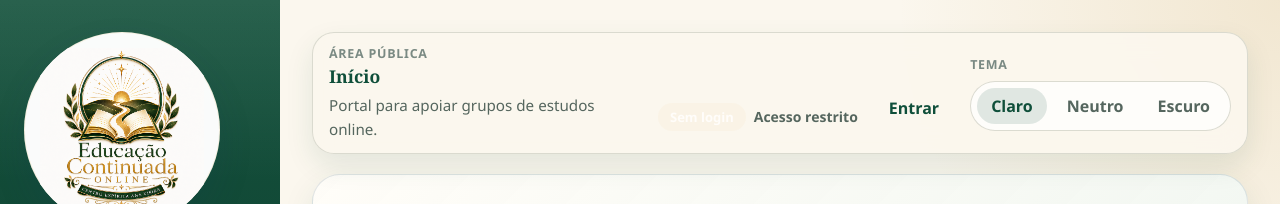
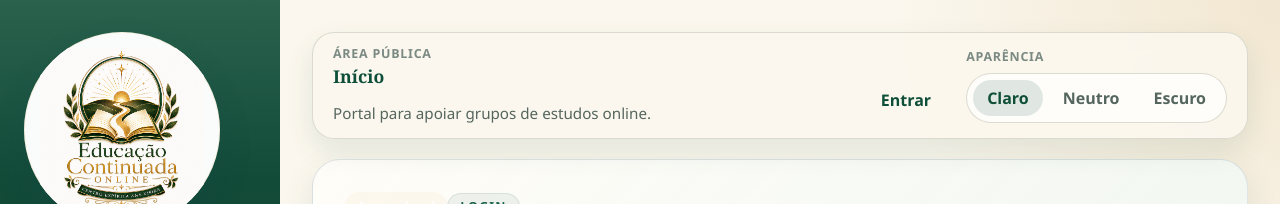
Before and after one commit to brodyandre/portal-estudos-espiritas-ai, a React (Vite) app in the folder apps/web/: page /login in a window 1280 px wide. Shown: the top 204 px of the page. Built offline with nearby package versions, Linux system fonts and the light colour scheme; no server answers.

Commit message:
feat(web): improve global context header experience

```diff
--- a/apps/web/src/components/auth/AreaSwitcher.tsx
+++ b/apps/web/src/components/auth/AreaSwitcher.tsx
@@ -22,8 +22,8 @@ export const AreaSwitcher = () => {
   }
 
   return (
-    <div className="area-switcher" role="group" aria-label="Alternar perfil demonstrativo">
-      <span className="area-switcher__label">Perfil demo</span>
+    <div className="area-switcher" role="group" aria-label="Visualizar como perfil demonstrativo">
+      <span className="area-switcher__label">Visualizar como</span>
       <div className="area-switcher__options">
         {getAvailableMockUsers().map((user) => {
           const isActive = user.role === currentUser.role;
--- a/apps/web/src/components/layout/AppLayout.tsx
+++ b/apps/web/src/components/layout/AppLayout.tsx
@@ -167,6 +167,7 @@ export const AppLayout = ({ area = "public" }: AppLayoutProps) => {
 
   const currentSection = trackedSections.find((section) => section.targetId === activeSectionId) ?? null;
   const activeSidebarSectionTargetId = currentSection?.navTargetId ?? currentSection?.targetId ?? null;
+  const shouldShowRealSession = !isDemoMode && Boolean(user);
 
   const handleLogout = async () => {
     await logout();
@@ -213,35 +214,50 @@ export const AppLayout = ({ area = "public" }: AppLayoutProps) => {
         <main className="app-main" id="main-content">
           <div className="app-main__inner">
             <div className="page-context-bar" aria-label="Contexto da página">
+              <div className="page-context-bar__context">
                 <div className="page-context-bar__body">
                   <span className="page-context-bar__eyebrow">{areaLabels[area]}</span>
                   <strong>{currentPage.title}</strong>
+                </div>
                 <p className="page-context-bar__description">{currentPage.description}</p>
-              </div>
-              <div className="page-context-bar__controls">
                 {currentSection ? (
                   <div className="page-context-bar__status">
                     <span className="page-context-bar__label">Seção atual</span>
                     <span className="page-context-bar__value">{currentSection.label}</span>
                   </div>
                 ) : null}
+              </div>
+              <div className="page-context-bar__controls" aria-label="Controles globais">
+                {isDemoMode ? (
+                  <div className="page-context-bar__group page-context-bar__group--demo">
+                    <span className="page-context-bar__mode">Modo demonstrativo</span>
+                    <AreaSwitcher />
+                  </div>
+                ) : null}
+                {shouldShowRealSession ? (
+                  <div className="page-context-bar__group page-context-bar__group--session">
                     <RoleBadge user={user} />
-                {isDemoMode ? <AreaSwitcher /> : null}
+                  </div>
+                ) : null}
                 {isAuthenticated ? (
-                  <>
+                  <div className="page-context-bar__group page-context-bar__group--account" aria-label="Conta">
                     <Button to="/minha-conta/seguranca" variant="secondary">
                       Segurança
                     </Button>
                     <Button disabled={isEndingSession} onClick={() => void handleLogout()} type="button" variant="ghost">
                       {isEndingSession ? "Saindo..." : "Sair"}
                     </Button>
-                  </>
+                  </div>
                 ) : (
+                  <div className="page-context-bar__group page-context-bar__group--account" aria-label="Conta">
                     <Button to="/login" variant="ghost">
                       Entrar
                     </Button>
+                  </div>
                 )}
+                <div className="page-context-bar__group page-context-bar__group--appearance">
                   <ThemeSwitcher onChange={setTheme} value={theme} />
+                </div>
               </div>
             </div>
             <Outlet />
--- a/apps/web/src/components/layout/ThemeSwitcher.tsx
+++ b/apps/web/src/components/layout/ThemeSwitcher.tsx
@@ -8,8 +8,8 @@ interface ThemeSwitcherProps {
 
 export const ThemeSwitcher = ({ value, onChange }: ThemeSwitcherProps) => {
   return (
-    <div className="theme-switcher" role="group" aria-label="Escolher tema da interface">
-      <span className="theme-switcher__label">Tema</span>
+    <div className="theme-switcher" role="group" aria-label="Escolher aparência da interface">
+      <span className="theme-switcher__label">Aparência</span>
       <div className="theme-switcher__options">
         {themeOptions.map((option) => (
           <button
--- a/apps/web/src/styles/global.css
+++ b/apps/web/src/styles/global.css
@@ -409,6 +409,12 @@ img {
   box-shadow: var(--context-bar-shadow);
 }
 
+.page-context-bar__context {
+  display: grid;
+  gap: var(--space-2);
+  min-width: 0;
+}
+
 .page-context-bar__body {
   min-width: 0;
 }
@@ -445,18 +451,49 @@ img {
   display: grid;
   gap: 2px;
   min-width: 0;
-  padding: var(--space-2) var(--space-3);
+  width: fit-content;
+  max-width: 100%;
+  padding: 8px 10px;
   border-radius: var(--radius-md);
   background: var(--context-status-bg);
   border: 1px solid var(--context-status-border);
 }
 
 .page-context-bar__controls {
+  display: grid;
+  grid-template-columns: minmax(0, 1fr);
+  gap: var(--space-3);
+  min-width: 0;
+}
+
+.page-context-bar__group {
   display: flex;
   flex-wrap: wrap;
-  gap: var(--space-3);
-  align-items: flex-end;
-  justify-content: start;
+  align-items: end;
+  gap: var(--space-2);
+  min-width: 0;
+}
+
+.page-context-bar__group--demo,
+.page-context-bar__group--appearance {
+  display: grid;
+  align-content: start;
+}
+
+.page-context-bar__group--account {
+  align-items: center;
+}
+
+.page-context-bar__mode {
+  width: fit-content;
+  padding: 6px 10px;
+  border: 1px solid var(--context-status-border);
+  border-radius: 999px;
+  background: var(--context-status-bg);
+  color: var(--color-brand-800);
+  font-size: 0.75rem;
+  font-weight: 800;
+  line-height: 1;
 }
 
 .role-badge {
@@ -2783,9 +2820,7 @@ img {
   }
 
   .page-context-bar__controls {
-    width: 100%;
     gap: var(--space-2);
-    align-items: stretch;
   }
 
   .page-context-bar__status {
@@ -2794,12 +2829,15 @@ img {
   }
 
   .page-context-bar__description,
-  .page-context-bar__eyebrow,
   .page-context-bar__label,
-  .area-switcher__label,
-  .theme-switcher__label,
   .role-badge__status {
     display: none;
+  }
+
+  .page-context-bar__eyebrow,
+  .area-switcher__label,
+  .theme-switcher__label {
+    font-size: 0.7rem;
   }
 
   .page-context-bar__body strong,
@@ -2824,7 +2862,7 @@ img {
     font-size: 0.8125rem;
   }
 
-  .page-context-bar__controls > .button {
+  .page-context-bar__group--account > .button {
     min-height: 32px;
     padding-inline: 12px;
     font-size: 0.8125rem;
@@ -2840,12 +2878,14 @@ img {
     padding: var(--space-6);
   }
 
-  .page-context-bar {
-    grid-template-columns: minmax(0, 1fr) auto;
-    align-items: center;
-  }
-
   .page-context-bar__controls {
+    grid-template-columns: repeat(2, minmax(0, auto));
+    align-items: end;
+    justify-content: space-between;
+  }
+
+  .page-context-bar__group--account,
+  .page-context-bar__group--appearance {
     justify-content: end;
   }
 
@@ -3057,6 +3097,83 @@ img {
   }
 }
 
+@media (max-width: 767px) {
+  .page-context-bar {
+    min-height: auto;
+  }
+
+  .page-context-bar__description {
+    display: none;
+  }
+
+  .page-context-bar__controls {
+    grid-template-columns: minmax(0, 1fr);
+  }
+
+  .page-context-bar__group {
+    width: 100%;
+  }
+
+  .page-context-bar__group--account {
+    justify-content: start;
+  }
+
+  .page-context-bar__group--account > .button {
+    flex: 1 1 8rem;
+    min-height: 40px;
+  }
+}
+
+@media (min-width: 900px) and (max-width: 1199px) {
+  .page-context-bar {
+    grid-template-columns: minmax(0, 1fr);
+    align-items: start;
+  }
+
+  .page-context-bar__controls {
+    grid-template-columns: minmax(0, 1fr) auto auto;
+    align-items: end;
+  }
+
+  .page-context-bar__group--demo {
+    justify-self: start;
+  }
+
+  .page-context-bar__group--account,
+  .page-context-bar__group--appearance {
+    justify-self: end;
+  }
+}
+
+@media (min-width: 1200px) {
+  .page-context-bar {
+    grid-template-columns: minmax(280px, 1fr) minmax(0, auto);
+    align-items: center;
+    gap: var(--space-5);
+    padding-inline: var(--space-5);
+  }
+
+  .page-context-bar__context {
+    gap: var(--space-2);
+  }
+
+  .page-context-bar__controls {
+    display: flex;
+    flex-wrap: nowrap;
+    align-items: end;
+    justify-content: end;
+    gap: var(--space-4);
+  }
+
+  .page-context-bar__group {
+    flex: 0 1 auto;
+  }
+
+  .page-context-bar__group--account {
+    flex-wrap: nowrap;
+  }
+}
+
 @media (min-width: 768px) and (max-width: 1180px) {
   .page-context-bar {
     grid-template-columns: minmax(0, 1fr);
@@ -3072,7 +3189,6 @@ img {
   .page-context-bar__controls {
     width: 100%;
     align-items: center;
-    justify-content: space-between;
   }
 
   .page-context-bar__status {
```
Also changed, not shown: 1 other file (tests, documents, lock files or other folders). Lines whose indentation alone changed are shown as unchanged.
